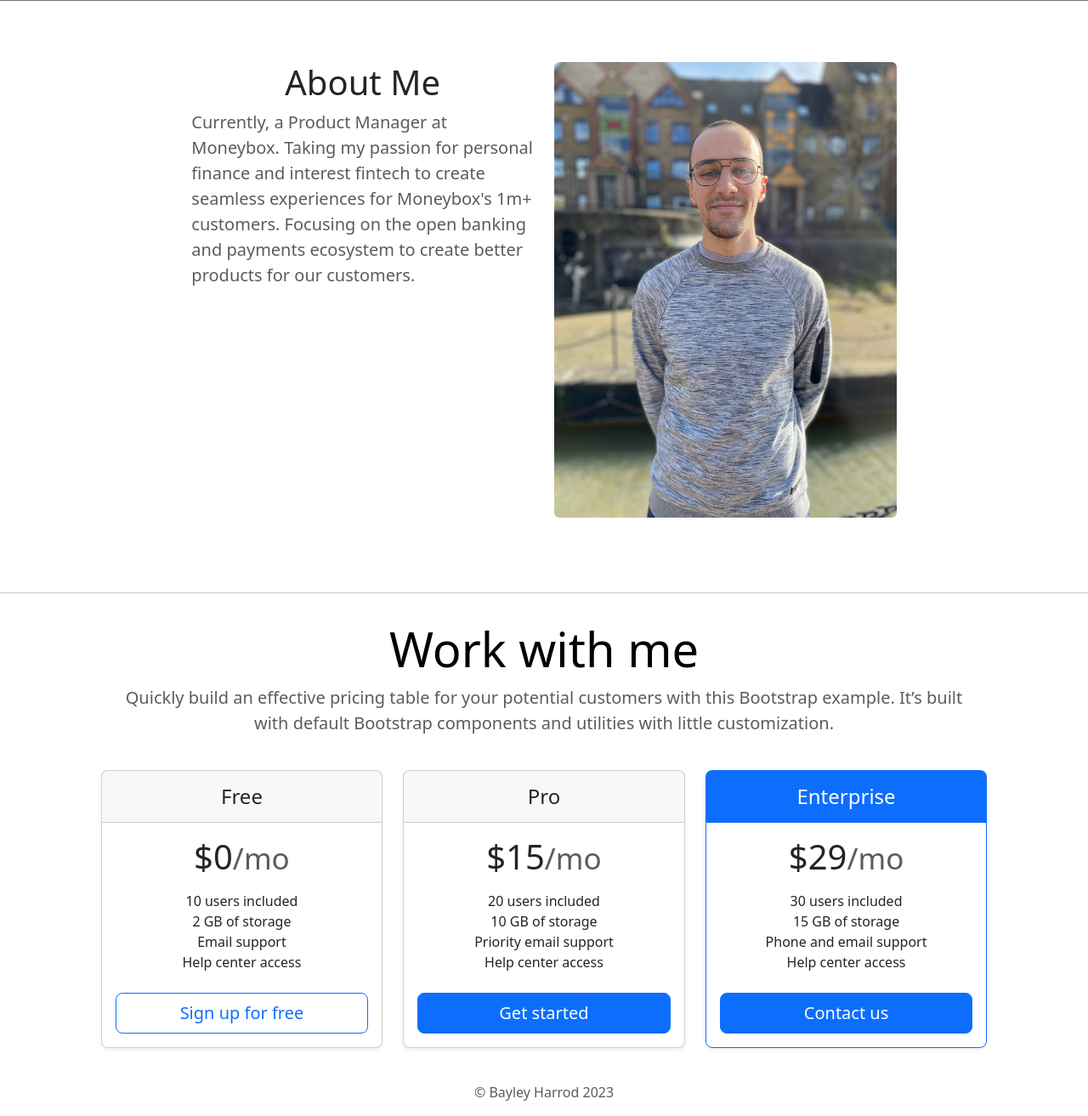
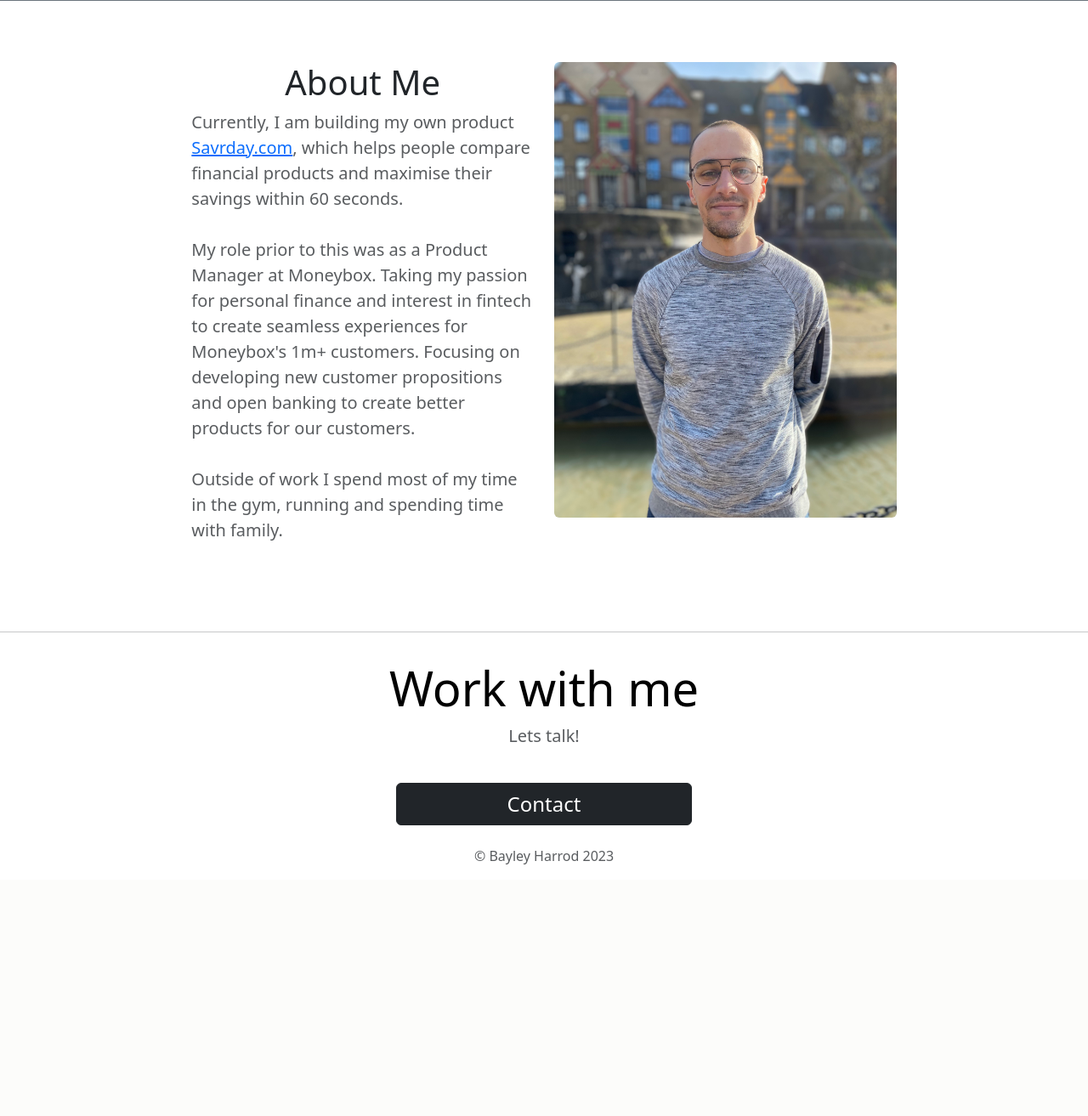
Before and after one commit to harrodcode/portfolio-project, a Django app: page / in a window 1280 px wide. Shown: the part 2411-3724 px from the top of the page at 85% size. After the commit the page ends 3428 px from the top, so only its background shows below. Run offline with Django 3.2, Linux system fonts and the light colour scheme; some libraries are stand-ins or nearby versions.

Commit message:
Adding a few bits to about me

```diff
--- a/jobs/templates/jobs/home.html
+++ b/jobs/templates/jobs/home.html
@@ -27,7 +27,7 @@
   <header>
     <!-- <section class="jumbotron text-center bg-image" style="background-image: url('{% static 'headshot_2023.jpg' %}'); background-position: center; background-size: cover; height: 1000px; "> -->
     <section class="jumbotron text-center " style="background-image: url('{% static 'headshot_2023.jpg' %}'); background-position: center; background-size: cover; height: 1000px; ">
-        <nav class="navbar navbar-expand-lg navbar-dark bg-dark">
+        <nav class="navbar navbar-expand-lg navbar-dark">
           <div class="container">
             <a class="navbar-brand fs-1" href="{% url 'home' %}">Bayley Harrod</a>
               <button class="navbar-toggler" type="button" data-toggle="collapse" data-target="#navbarNavAltMarkup" aria-controls="navbarNavAltMarkup" aria-expanded="false" aria-label="Toggle navigation">
@@ -35,10 +35,11 @@
               </button>
             <div class="collapse navbar-collapse flex-row-reverse" id="navbarNavAltMarkup">
               <div class="navbar-nav ml-auto dark">
+                <a class="nav-item nav-link  fs-4" href=#work_with_me>Services</a>
                 <a class="nav-item nav-link  fs-4" href="https://bayleyharrod.notion.site/bayleyharrod/Bayley-Harrod-4ba2aa3b7fd94ad48c2d16ef59cf338b" target="_blank" >Portfolio</a>
                 <a class="nav-item nav-link  fs-4" href="https://www.linkedin.com/in/bayley-harrod/">LinkedIn</a>
                 <a class="nav-item nav-link  fs-4" href="https://open.spotify.com/show/5actaIjsSaSSjxTKwqLuYb?si=0d6849fa50674702">Podcast</a>
-                <a class="nav-item nav-link  fs-4" href=#work_with_me>Services</a>
+
                 <!-- youtube commented out<a class="nav-item nav-link fs-4" href="https://www.youtube.com/channel/UCECHK6DJF5Fyaf5bFbrn2GA?view_as=subscriber">Youtube</a> -->
 
                 <!-- blogs need to be fixed<a class="nav-item nav-link" href="{% url 'allblogs' %}">Blog</a>-->
@@ -126,7 +127,14 @@
           <div class="row">
             <div class="col-lg-6">
               <h1 class="jumbotron-heading">About Me</h1>
-              <p class="lead text-muted text-start"> Currently, a Product Manager at Moneybox. Taking my passion for personal finance and interest fintech to create seamless experiences for Moneybox's 1m+ customers. Focusing on the open banking and payments ecosystem to create better products for our customers.</p>
+              <p class="lead text-muted text-start">Currently, I am building my own product <a href="savrday.com">Savrday.com</a>, which helps people compare financial products and maximise their savings within 60 seconds.
+                <br />
+                <br />
+                My role prior to this was as a Product Manager at Moneybox. Taking my passion for personal finance and interest in fintech to create seamless experiences for Moneybox's 1m+ customers. Focusing on developing new customer propositions and open banking to create better products for our customers.
+                <br />
+                <br />
+                Outside of work I spend most of my time in the gym, running and spending time with family.
+                </p>
             </div>
 
             <div class="col-lg-6">
@@ -161,10 +169,11 @@
             <div class="container col-lg-10" id="work_with_me">
               <div class="pricing-header p-3 pb-md-4 mx-auto text-center">
                 <h1 class="display-4 fw-normal text-body-emphasis">Work with me</h1>
-                <p class="fs-5 text-body-secondary">Quickly build an effective pricing table for your potential customers with this Bootstrap example. It’s built with default Bootstrap components and utilities with little customization.</p>
+                <p class="fs-5 text-body-secondary">Lets talk!</p>
               </div>
             </header>
 
+            <!-- Pricing
             <main>
               <div class="row row-cols-1 row-cols-md-3 mb-3 text-center">
                 <div class="col">
@@ -224,6 +233,14 @@
             </div>
 
     </main>
+    -->
+
+<!--Work with me button-->
+    <div class='d-grid col-lg-4 mx-auto'>
+      <a href="mailto:bayleyhbusiness@hotmail.com?subject=BayleyHarrod.com Contact" class=" btn btn-dark fs-4">Contact</a>
+    </div>
+
+    <br />
 
     <footer class="text-muted">
       <div class="container text-center">
```
